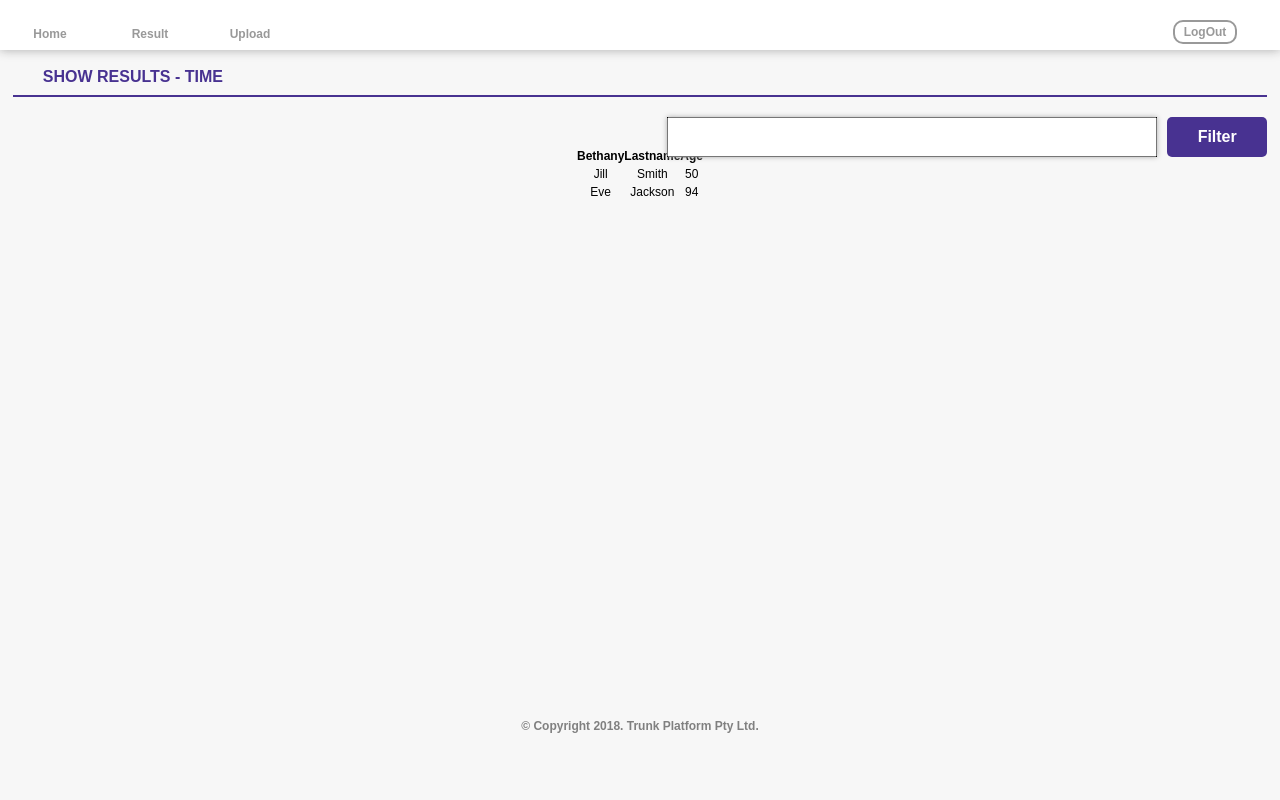
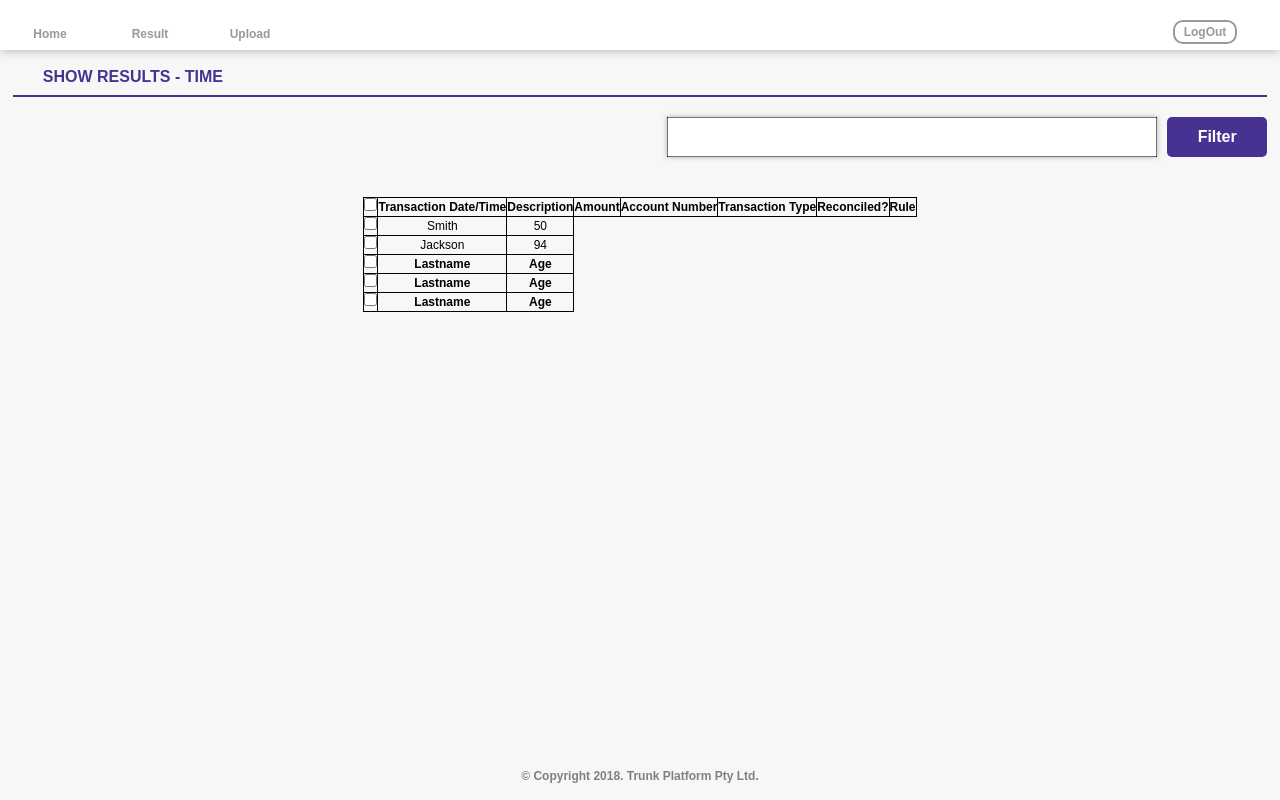
Before and after one commit to ishwar-virdi/TrunkReact, a React (Create React App) app: page /detail in a window 1280 px wide. Built offline with nearby package versions, Linux system fonts and the light colour scheme.

Commit message:
Updated some files

```diff
--- a/public/index.html
+++ b/public/index.html
@@ -21,7 +21,7 @@
       work correctly both with client-side routing and a non-root public URL.
       Learn how to configure a non-root public URL by running `npm run build`.
     -->
-    <title>Trunk Reconcile</title>
+    <title>TRUNK Smart Reconcile</title>
   </head>
   <body>
     <noscript>
--- a/src/config/constants.js
+++ b/src/config/constants.js
@@ -1,3 +1,3 @@
-const apiurl = "http://localhost:3001";
+const apiurl = "http://localhost:8080";
 
 export {apiurl};
--- a/src/stylesheets/mainPage/detail/detail.css
+++ b/src/stylesheets/mainPage/detail/detail.css
@@ -11,8 +11,3 @@
     width: 100%;
     background-color: red;
 }
-
-table {
-    display: inline-block;
-    border: 1px ;
-}
--- /dev/null
+++ b/src/stylesheets/mainPage/detail/transactionTable.css
@@ -0,0 +1,9 @@
+table, th, td {
+    border: 1px solid black;
+}
+
+table {
+    border-collapse: collapse;
+    display: inline-block;
+    border: 1px ;
+}
--- a/src/view/mainPage/detail/detail.js
+++ b/src/view/mainPage/detail/detail.js
@@ -4,6 +4,7 @@ import Title from "../../components/content/title";
 import "../../../stylesheets/mainPage/detail/detail.css";
 import SearchBar from "../../components/content/searchBar";
 import Footer from "../../components/content/footer";
+import TransactionTable from "../detail/transactionTable"
 
 class detail extends Component{
 
@@ -20,26 +21,11 @@ class detail extends Component{
                 <Header clickedClass="History"/>
                 <div className="body">
                     <Title title="SHOW RESULTS - TIME"/>
-                    <SearchBar />
-
+                    <div className="result-search">
+                        <SearchBar />
+                    </div>
                     <div className="detail-view">
-                        <table>
-                            <tr>
-                                <th>Bethany</th>
-                                <th>Lastname</th>
-                                <th>Age</th>
-                            </tr>
-                            <tr>
-                                <td>Jill</td>
-                                <td>Smith</td>
-                                <td>50</td>
-                            </tr>
-                            <tr>
-                                <td>Eve</td>
-                                <td>Jackson</td>
-                                <td>94</td>
-                            </tr>
-                        </table>
+                        <TransactionTable />
                     </div>
                 </div>
                 <Footer />
--- /dev/null
+++ b/src/view/mainPage/detail/transactionTable.js
@@ -0,0 +1,113 @@
+import React from "react";
+import "../../../stylesheets/mainPage/detail/transactionTable.css";
+
+class TransactionTable extends React.Component {
+    constructor(props) {
+        super(props);
+    }
+
+    componentDidMount() {
+        this.setState({
+            items: [
+                {
+                    dateTime: "07/04/2018 15:18",
+                    description: "",
+                    amount: "533",
+                    accountNumber: "12345678",
+                    transactionType: "Direct Debit",
+                    reconciled: true,
+                    rule: "1"
+                },
+                {
+                    dateTime: "09/04/2018 10:05",
+                    description: "",
+                    amount: "158",
+                    accountNumber: "12345678",
+                    transactionType: "Visa",
+                    reconciled: true,
+                    rule: "1"
+                },
+                {
+                    dateTime: "07/04/2018 15:18",
+                    description: "",
+                    amount: "533",
+                    accountNumber: "12345678",
+                    transactionType: "Direct Debit",
+                    reconciled: true,
+                    rule: "1"
+                },
+                {
+                    dateTime: "07/04/2018 15:18",
+                    description: "",
+                    amount: "533",
+                    accountNumber: "12345678",
+                    transactionType: "Direct Debit",
+                    reconciled: true,
+                    rule: "1"
+                },
+                {
+                    dateTime: "07/04/2018 15:18",
+                    description: "",
+                    amount: "533",
+                    accountNumber: "12345678",
+                    transactionType: "Direct Debit",
+                    reconciled: true,
+                    rule: "1"
+                },
+                {
+                    dateTime: "07/04/2018 15:18",
+                    description: "",
+                    amount: "533",
+                    accountNumber: "12345678",
+                    transactionType: "Direct Debit",
+                    reconciled: true,
+                    rule: "1"
+                }
+            ]
+        });
+    }
+
+    render () {
+        return (
+            <table>
+                <tr>
+                    <th><input type="checkbox" name="selectAll" /></th>
+                    <th>Transaction Date/Time</th>
+                    <th>Description</th>
+                    <th>Amount</th>
+                    <th>Account Number</th>
+                    <th>Transaction Type</th>
+                    <th>Reconciled?</th>
+                    <th>Rule</th>
+                </tr>
+                <tr>
+                    <td><input type="checkbox" name="selectAll" /></td>
+                    <td>Smith</td>
+                    <td>50</td>
+                </tr>
+                <tr>
+                    <td><input type="checkbox" name="selectAll" /></td>
+                    <td>Jackson</td>
+                    <td>94</td>
+                </tr>
+                <tr>
+                    <th><input type="checkbox" name="selectAll" /></th>
+                    <th>Lastname</th>
+                    <th>Age</th>
+                </tr>
+                <tr>
+                    <th><input type="checkbox" name="selectAll" /></th>
+                    <th>Lastname</th>
+                    <th>Age</th>
+                </tr>
+                <tr>
+                    <th><input type="checkbox" name="selectAll" /></th>
+                    <th>Lastname</th>
+                    <th>Age</th>
+                </tr>
+            </table>
+        );
+    }
+}
+
+export default TransactionTable;
--- a/src/view/mainPage/result/reconcile.js
+++ b/src/view/mainPage/result/reconcile.js
@@ -3,6 +3,7 @@ import FormSeperateLayerfrom from "./formSeperateLayer";
 import { Link,Redirect } from 'react-router-dom';
 import "../../../stylesheets/mainPage/result/reconcile.css";
 import moment from "moment";
+
 class Reconcile extends React.Component {
     constructor(props) {
         super(props);
```
Also changed, not shown: src/view/mainPage/result/result.js (+5 -4 lines), 1 other file (tests, documents, lock files or other folders).
